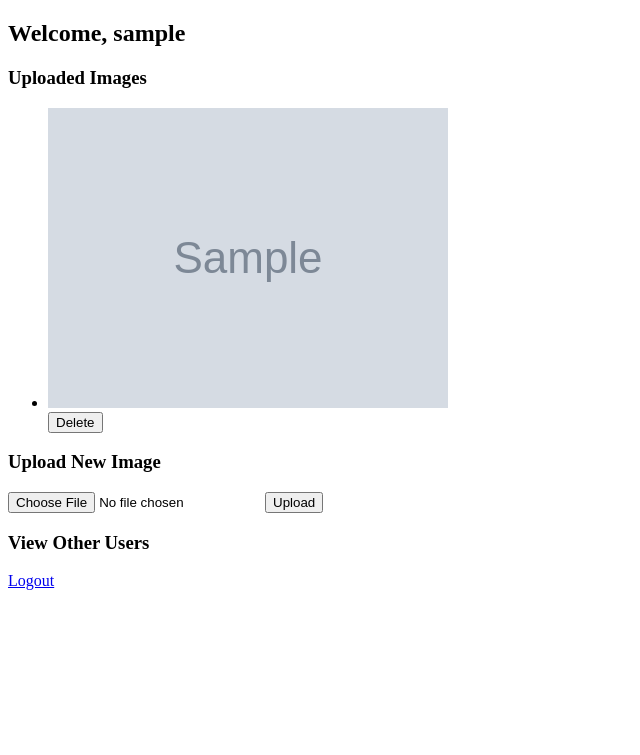
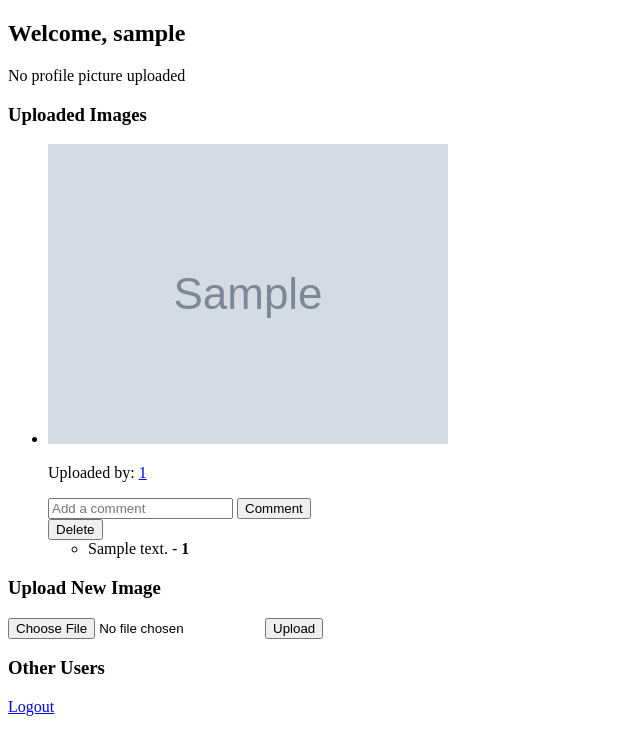
Before and after one commit to Sifatkhan-1915020/profile_uploader_V1, a Flask app: page /profile in a window 1280 px wide. Shown: the top 755 px of the page, without its empty margins (0-640 px from the left). Run offline with Flask 3, Linux system fonts and the light colour scheme; the visitor is signed in with stand-in values (Sample User, id 1); grey boxes marked "Sample" are stand-in pictures; a database or web service that is not in the repository returns one stand-in record (values such as "Sample title"); some libraries are stand-ins or nearby versions.

Commit message:
Profile Viewer V1.2
without lookrative UX/UI

```diff
--- a/app.py
+++ b/app.py
@@ -20,6 +20,7 @@ login_manager.login_view = 'login'
 
 # File Upload Configuration
 app.config['UPLOAD_FOLDER'] = 'static/uploads'
+app.config['PROFILE_PIC_FOLDER'] = 'static/profile_pics'
 app.config['ALLOWED_EXTENSIONS'] = {'png', 'jpg', 'jpeg', 'gif'}
 
 
@@ -30,10 +31,11 @@ def allowed_file(filename):
 
 # User Class for Flask-Login
 class User(UserMixin):
-    def __init__(self, username, password, _id):
+    def __init__(self, username, password, _id, profile_pic=None):
         self.id = _id
         self.username = username
         self.password = password
+        self.profile_pic = profile_pic
 
 
 # Load User by ID for Flask-Login
@@ -41,7 +43,7 @@ class User(UserMixin):
 def load_user(user_id):
     user_data = mongo.db.users.find_one({'_id': ObjectId(user_id)})
     if user_data:
-        return User(user_data['username'], user_data['password'], str(user_data['_id']))
+        return User(user_data['username'], user_data['password'], str(user_data['_id']), user_data.get('profile_pic'))
     return None
 
 
@@ -51,12 +53,24 @@ def signup():
     if request.method == 'POST':
         username = request.form['username']
         password = request.form['password']
+        profile_pic = None
+
+        # Handle profile picture upload
+        if 'profile_pic' in request.files:
+            file = request.files['profile_pic']
+            if file and allowed_file(file.filename):
+                filename = secure_filename(file.filename)
+                filepath = os.path.join(app.config['PROFILE_PIC_FOLDER'], filename)
+                file.save(filepath)
+                profile_pic = filepath
+
         existing_user = mongo.db.users.find_one({'username': username})
 
         if existing_user:
             flash("Username already exists!", "error")
         else:
-            mongo.db.users.insert_one({'username': username, 'password': password})
+            # Insert user with profile picture
+            mongo.db.users.insert_one({'username': username, 'password': password, 'profile_pic': profile_pic})
             flash("Signup successful!", "success")
             return redirect(url_for('login'))
 
@@ -72,7 +86,8 @@ def login():
         user_data = mongo.db.users.find_one({'username': username, 'password': password})
 
         if user_data:
-            user = User(user_data['username'], user_data['password'], str(user_data['_id']))
+            user = User(user_data['username'], user_data['password'], str(user_data['_id']),
+                        user_data.get('profile_pic'))
             login_user(user)
             return redirect(url_for('profile'))
 
@@ -121,7 +136,8 @@ def upload_image():
         file.save(filepath)
 
         # Save file information to MongoDB with the user's ID
-        mongo.db.images.insert_one({'filename': filename, 'filepath': filepath, 'user_id': current_user.id})
+        mongo.db.images.insert_one(
+            {'filename': filename, 'filepath': filepath, 'user_id': current_user.id, 'comments': []})
 
         return redirect('/profile')
 
@@ -153,5 +169,20 @@ def view_profile(user_id):
     return render_template('profile_view.html', images=user_images, user=user_data)
 
 
+# Comment on image route
+@app.route('/comment/<image_id>', methods=['POST'])
+@login_required
+def comment_on_image(image_id):
+    comment = request.form['comment']
+    image = mongo.db.images.find_one({'_id': ObjectId(image_id)})
+
+    if image:
+        mongo.db.images.update_one({'_id': ObjectId(image_id)},
+                                   {'$push': {'comments': {'user_id': current_user.id, 'comment': comment}}})
+
+    # Redirect to the image's original profile page (whether own or other user's)
+    return redirect(request.referrer)
+
+
 if __name__ == '__main__':
     app.run(debug=True)
--- a/templates/profile.html
+++ b/templates/profile.html
@@ -7,14 +7,31 @@
 <body>
     <h2>Welcome, {{ current_user.username }}</h2>
 
+    <!-- Display Profile Picture -->
+    {% if current_user.profile_pic %}
+        <img src="{{ url_for('static', filename='profile_pics/' + current_user.profile_pic.split('/')[-1]) }}" alt="Profile Picture">
+    {% else %}
+        <p>No profile picture uploaded</p>
+    {% endif %}
+
     <h3>Uploaded Images</h3>
     <ul>
         {% for image in images %}
             <li>
                 <img src="{{ url_for('static', filename='uploads/' + image['filename']) }}" alt="Image">
+                <p>Uploaded by: <a href="{{ url_for('view_profile', user_id=image['user_id']) }}">{{ image['user_id'] }}</a></p>
+                <form method="POST" action="{{ url_for('comment_on_image', image_id=image['_id']) }}">
+                    <input type="text" name="comment" placeholder="Add a comment" required>
+                    <button type="submit">Comment</button>
+                </form>
                 <form method="POST" action="{{ url_for('delete_image', image_id=image['_id']) }}">
                     <button type="submit">Delete</button>
                 </form>
+                <ul>
+                    {% for comment in image.comments %}
+                        <li>{{ comment['comment'] }} - <strong>{{ comment['user_id'] }}</strong></li>
+                    {% endfor %}
+                </ul>
             </li>
         {% endfor %}
     </ul>
@@ -25,7 +42,7 @@
         <button type="submit">Upload</button>
     </form>
 
-    <h3>View Other Users</h3>
+    <h3>Other Users</h3>
     <ul>
         {% for user in users %}
             {% if user['_id'] != current_user.id %}
--- a/templates/signup.html
+++ b/templates/signup.html
@@ -6,11 +6,13 @@
 </head>
 <body>
     <h2>Signup</h2>
-    <form method="POST">
+    <form method="POST" enctype="multipart/form-data">
         <label for="username">Username</label>
         <input type="text" name="username" required><br><br>
         <label for="password">Password</label>
         <input type="password" name="password" required><br><br>
+        <label for="profile_pic">Profile Picture</label>
+        <input type="file" name="profile_pic"><br><br>
         <button type="submit">Signup</button>
     </form>
     <p>Already have an account? <a href="{{ url_for('login') }}">Login here</a></p>
```
Also changed, not shown: templates/profile_view.html (+9 -0 lines), static/profile_pics/neha1.jpg (added), static/uploads/491083770_1227028518780491_9010725762698934053_n.jpg (added), static/uploads/Flyer-fcdd05c5.png (added).
